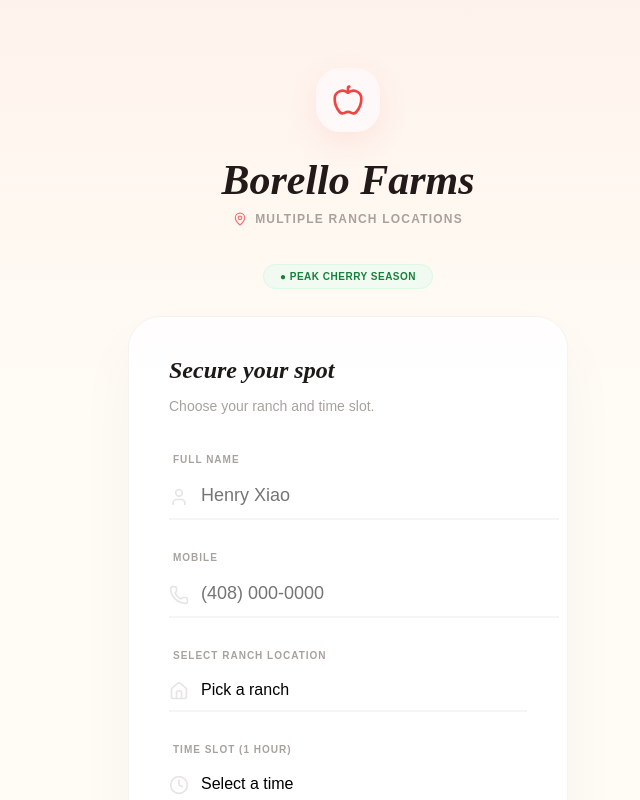
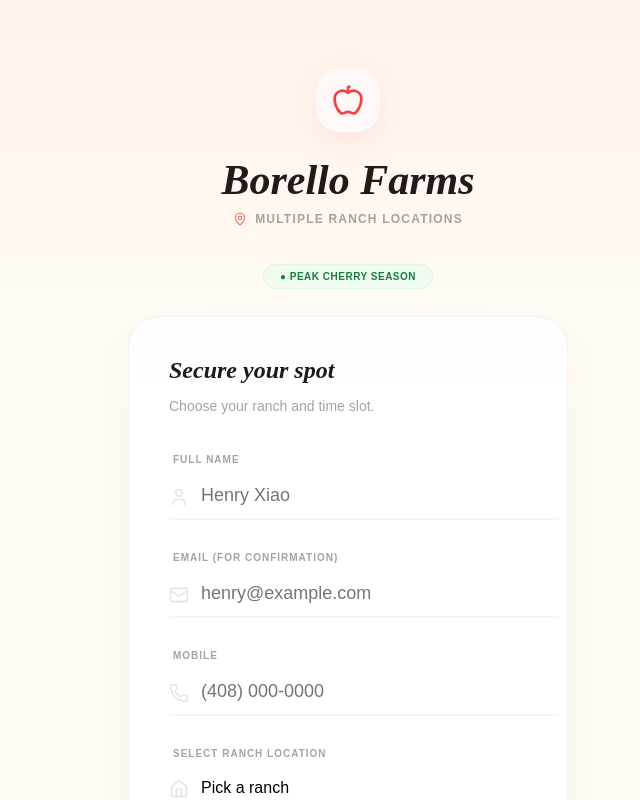
Before and after one commit to henryxiaoxiaoxiao/orchard-booking, a Next.js app: page / in a window 1280 px wide. Shown: the top 800 px of the page, without its empty margins (292-932 px from the left). Built offline with nearby package versions, Linux system fonts and the light colour scheme; a web font is replaced by a local one.

Commit message:
UI Update: Added Email input field for confirmation receipt logic. Ensured all Borello Farms locations and slots are captured.

```diff
--- a/src/app/page.tsx
+++ b/src/app/page.tsx
@@ -1,7 +1,7 @@
 "use client";
 
 import React, { useState } from 'react';
-import { Apple, Phone, Mail, User, CheckCircle, ArrowRight, Loader2, MapPin, Star, Clock, Home } from 'lucide-react';
+import { Apple, Phone, Mail, User, CheckCircle, ArrowRight, Loader2, MapPin, Star, Clock, Home as HomeIcon } from 'lucide-react';
 
 const TIME_SLOTS = [
   "08:00 AM - 09:00 AM",
@@ -41,10 +41,8 @@
       timestamp: new Date().toLocaleString(),
     };
 
-    // --- STRATEGIC DATA PIPELINE ---
-    // If Email is provided: Backend (GAS) will automatically trigger a confirmation email.
-    // SMS: We are capturing the mobile number for the owner's records, but NOT sending SMS confirmations to avoid costs.
     try {
+      // Connect to Owner's Google Apps Script URL
       const response = await fetch("https://script.google.com/macros/s/AKfycbzdnVFISCycZ_7X1qcSjXHg9V-uIEvWCoO8HnW3ZwYxquGQFrBYACeacnKVuPd4MTlHEg/exec", {
         method: "POST",
         body: JSON.stringify(data),
@@ -70,7 +68,7 @@
             <CheckCircle size={40} />
           </div>
           <h2 style={{ fontSize: '28px', marginBottom: '12px', fontWeight: 'bold', fontStyle: 'italic' }}>Reserved</h2>
-          <p style={{ color: '#78716c', fontFamily: 'sans-serif', fontSize: '14px', lineHeight: '1.6', marginBottom: '32px' }}>We've received your request. Borello & Borugi Farms will see you soon.</p>
+          <p style={{ color: '#78716c', fontFamily: 'sans-serif', fontSize: '14px', lineHeight: '1.6', marginBottom: '32px' }}>We've received your request. A confirmation email will be sent shortly.</p>
           <button onClick={() => setIsSubmitted(false)} style={{ width: '100%', padding: '16px', backgroundColor: '#1c1917', color: 'white', borderRadius: '16px', fontWeight: 'bold', border: 'none', cursor: 'pointer' }}>Done</button>
         </div>
       </div>
@@ -115,6 +113,14 @@
             </div>
 
             <div style={{ display: 'flex', flexDirection: 'column', gap: '8px' }}>
+              <label style={{ fontSize: '10px', fontWeight: '900', textTransform: 'uppercase', letterSpacing: '0.1em', color: '#a8a29e', marginLeft: '4px' }}>Email (For Confirmation)</label>
+              <div style={{ position: 'relative' }}>
+                <Mail style={{ position: 'absolute', left: 0, top: '50%', transform: 'translateY(-50%)', color: '#e7e5e4' }} size={20} />
+                <input required name="email" type="email" placeholder="henry@example.com" style={{ width: '100%', padding: '12px 0 12px 32px', backgroundColor: 'transparent', border: 'none', borderBottom: '2px solid #f5f5f4', fontSize: '18px', outline: 'none', fontWeight: '500' }} />
+              </div>
+            </div>
+
+            <div style={{ display: 'flex', flexDirection: 'column', gap: '8px' }}>
               <label style={{ fontSize: '10px', fontWeight: '900', textTransform: 'uppercase', letterSpacing: '0.1em', color: '#a8a29e', marginLeft: '4px' }}>Mobile</label>
               <div style={{ position: 'relative' }}>
                 <Phone style={{ position: 'absolute', left: 0, top: '50%', transform: 'translateY(-50%)', color: '#e7e5e4' }} size={20} />
@@ -125,7 +131,7 @@
             <div style={{ display: 'flex', flexDirection: 'column', gap: '8px' }}>
               <label style={{ fontSize: '10px', fontWeight: '900', textTransform: 'uppercase', letterSpacing: '0.1em', color: '#a8a29e', marginLeft: '4px' }}>Select Ranch Location</label>
               <div style={{ position: 'relative' }}>
-                <Home style={{ position: 'absolute', left: 0, top: '50%', transform: 'translateY(-50%)', color: '#e7e5e4' }} size={20} />
+                <HomeIcon style={{ position: 'absolute', left: 0, top: '50%', transform: 'translateY(-50%)', color: '#e7e5e4' }} size={20} />
                 <select
                   required
                   name="location"
```
